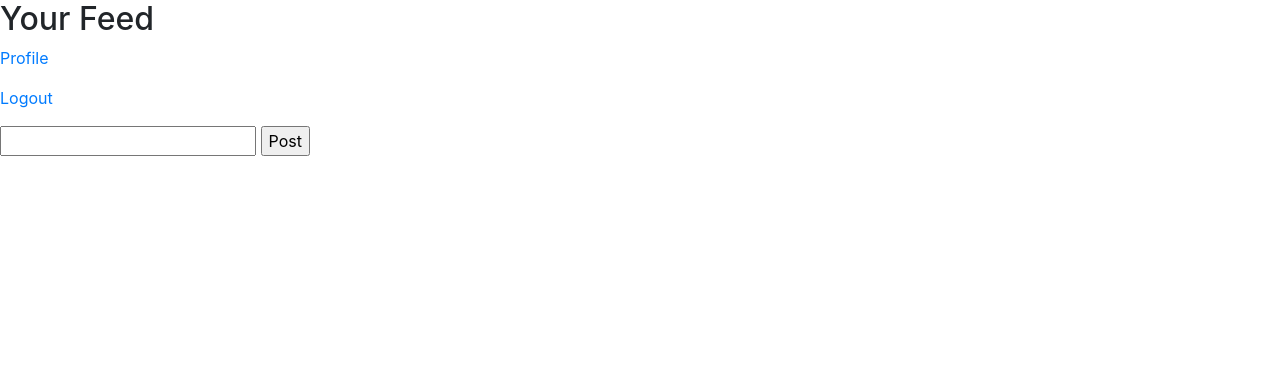
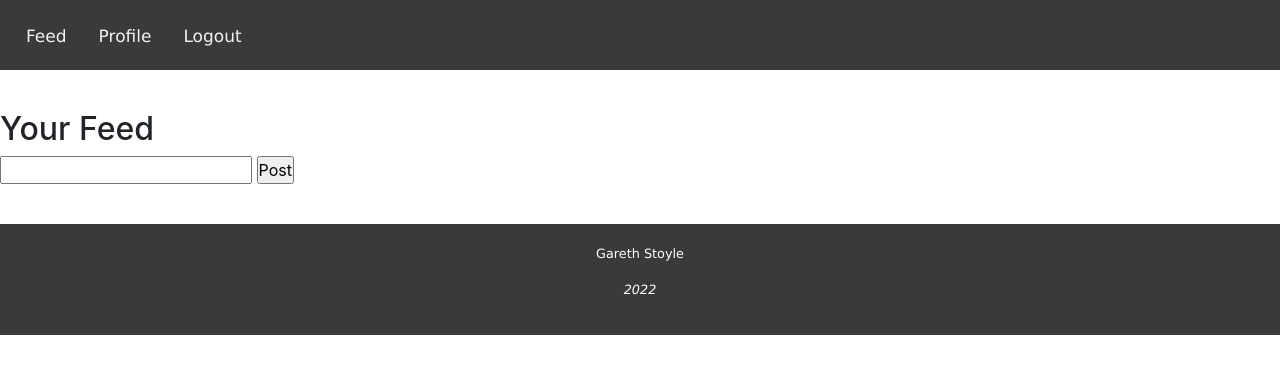
Before and after one commit to gareth-stoyle/SocialMediaWebsite, a PHP site: page /home.php in a window 1280 px wide. Shown: the top 374 px of the page. Run offline with PHP 8.4, Linux system fonts and the light colour scheme; the visitor is signed in with stand-in values (Sample User, id 1); data that the repository does not hold is empty.

Commit message:
CSS edits.

```diff
--- a/home.php
+++ b/home.php
@@ -5,6 +5,7 @@
     <meta charset="UTF-8">
     <meta name="viewport" content="width=device-width, initial-scale=1">
     <link rel="stylesheet" href="https://cdn.jsdelivr.net/npm/bootstrap@4.3.1/dist/css/bootstrap.min.css" integrity="sha384-ggOyR0iXCbMQv3Xipma34MD+dH/1fQ784/j6cY/iJTQUOhcWr7x9JvoRxT2MZw1T" crossorigin="anonymous">
+    <link rel="stylesheet" href="main.css">
     <script src='https://code.jquery.com/jquery-3.6.0.min.js'></script>
     <script src='main.js' defer></script>
 </head>
@@ -15,9 +16,9 @@
 ?>
 
 <body>
+    <?php include('header.php'); ?>
+
     <h2>Your Feed</h2>
-    <p><a href="profile.php">Profile</a></p>
-    <p><a href="logout.php">Logout</a></p>
 
     <div id="create_post_container">
         <input type='textarea' id='post_textarea'>
@@ -37,5 +38,7 @@
             getPosts();
         });
     </script>
+
+    <?php include('footer.php'); ?>
 </body>
 </html>
--- a/login.php
+++ b/login.php
@@ -5,6 +5,7 @@
 <meta charset="UTF-8">
 <meta name="viewport" content="width=device-width, initial-scale=1">
 <link rel="stylesheet" href="https://cdn.jsdelivr.net/npm/bootstrap@4.3.1/dist/css/bootstrap.min.css" integrity="sha384-ggOyR0iXCbMQv3Xipma34MD+dH/1fQ784/j6cY/iJTQUOhcWr7x9JvoRxT2MZw1T" crossorigin="anonymous">
+<link rel="stylesheet" href="main.css">
 <script src="https://code.jquery.com/jquery-3.3.1.slim.min.js" integrity="sha384-q8i/X+965DzO0rT7abK41JStQIAqVgRVzpbzo5smXKp4YfRvH+8abtTE1Pi6jizo" crossorigin="anonymous"></script>
 <?php
     include("connection.php");
--- a/main.css
+++ b/main.css
@@ -2,6 +2,46 @@
     margin: 0;
     padding: 0;
 }
+
+/* Header and Footer */
+
+.header {
+    padding: 40px;
+    margin: -10px -10px 40px -10px;
+    text-align: center;
+    background: #3a3a3a;
+    color: white;
+    font-size: 1em;
+    font-family: Verdana, Geneva, Tahoma, sans-serif;
+
+}
+
+.header a {
+    float: left;
+    margin: -20px 20px 40px -20px;
+    color: #f2f2f2;
+    text-align: center;
+    padding: 14px 16px;
+    text-decoration: none;
+    font-size: 17px;
+}
+
+.header a:hover {
+    background-color: #ddd;
+    color: black;
+}
+
+footer {
+    padding: 20px;
+    margin: 40px -10px -10px -10px;
+    text-align: center;
+    background: #3a3a3a;
+    color: white;
+    font-size: .8em;
+    font-family: Verdana, Geneva, Tahoma, sans-serif;
+}
+
+/* Main Page */
 
 #button_div {
     width: 50%;
--- a/profile.php
+++ b/profile.php
@@ -20,7 +20,7 @@
 ?>
 
 <body>
-
+    <?php include('header.php'); ?>
 
     <div id="button_div">
         <input type="hidden" id='user_id' value="<?php echo $_SESSION['user_id']; ?>">
@@ -33,5 +33,7 @@
         <p id="success_message"></p>
     </div>
     <div id="about"></div>
+
+    <?php include('footer.php'); ?>
 </body>
 </html>
--- a/register.php
+++ b/register.php
@@ -5,11 +5,11 @@
     <meta charset="UTF-8">
     <meta name="viewport" content="width=device-width, initial-scale=1">
     <link rel="stylesheet" href="https://cdn.jsdelivr.net/npm/bootstrap@4.3.1/dist/css/bootstrap.min.css" integrity="sha384-ggOyR0iXCbMQv3Xipma34MD+dH/1fQ784/j6cY/iJTQUOhcWr7x9JvoRxT2MZw1T" crossorigin="anonymous">
+    <link rel="stylesheet" href="main.css">
     <script src="https://code.jquery.com/jquery-3.3.1.slim.min.js" integrity="sha384-q8i/X+965DzO0rT7abK41JStQIAqVgRVzpbzo5smXKp4YfRvH+8abtTE1Pi6jizo" crossorigin="anonymous"></script>
     <script type="text/javascript" src="pwstrength-bootstrap.min.js"></script>
     <?php
         include("connection.php");
-        include("header.php");
     ?>
 </head>
 
```
Also changed, not shown: posts.php (deleted).
